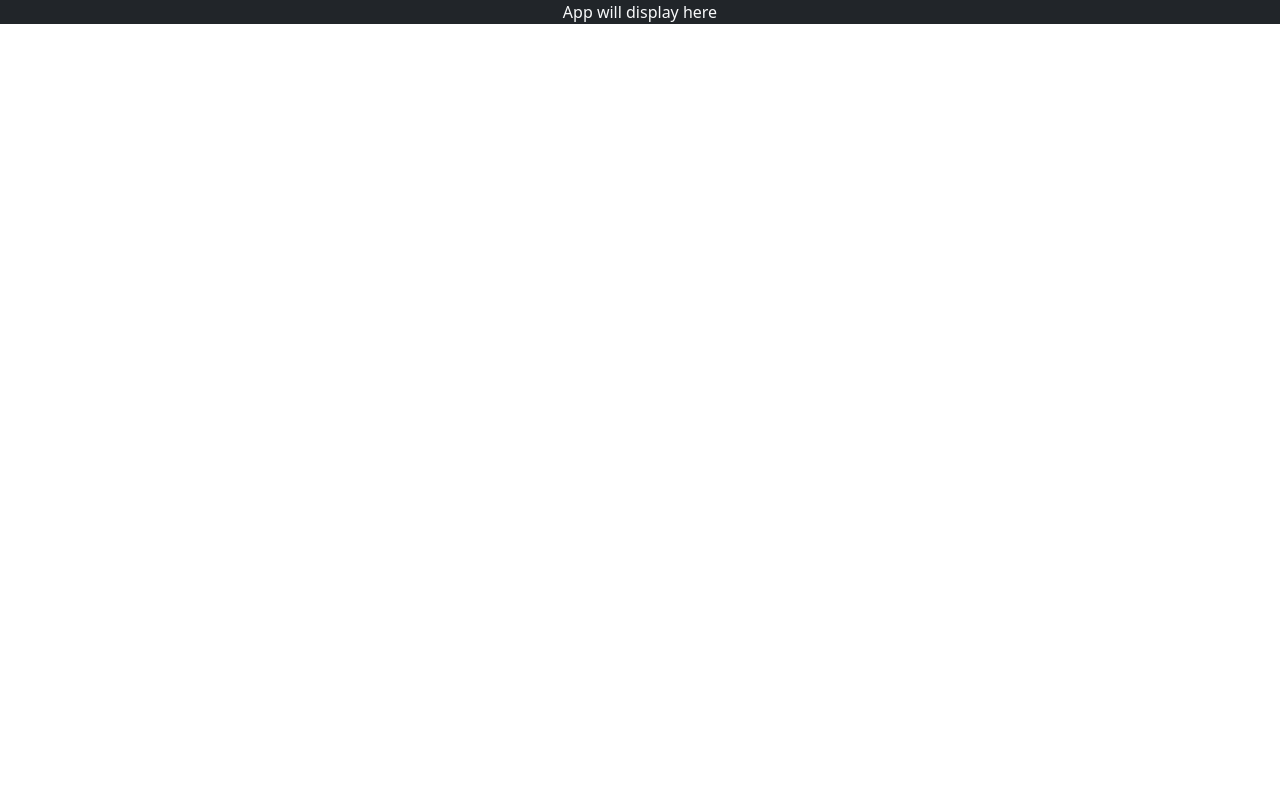
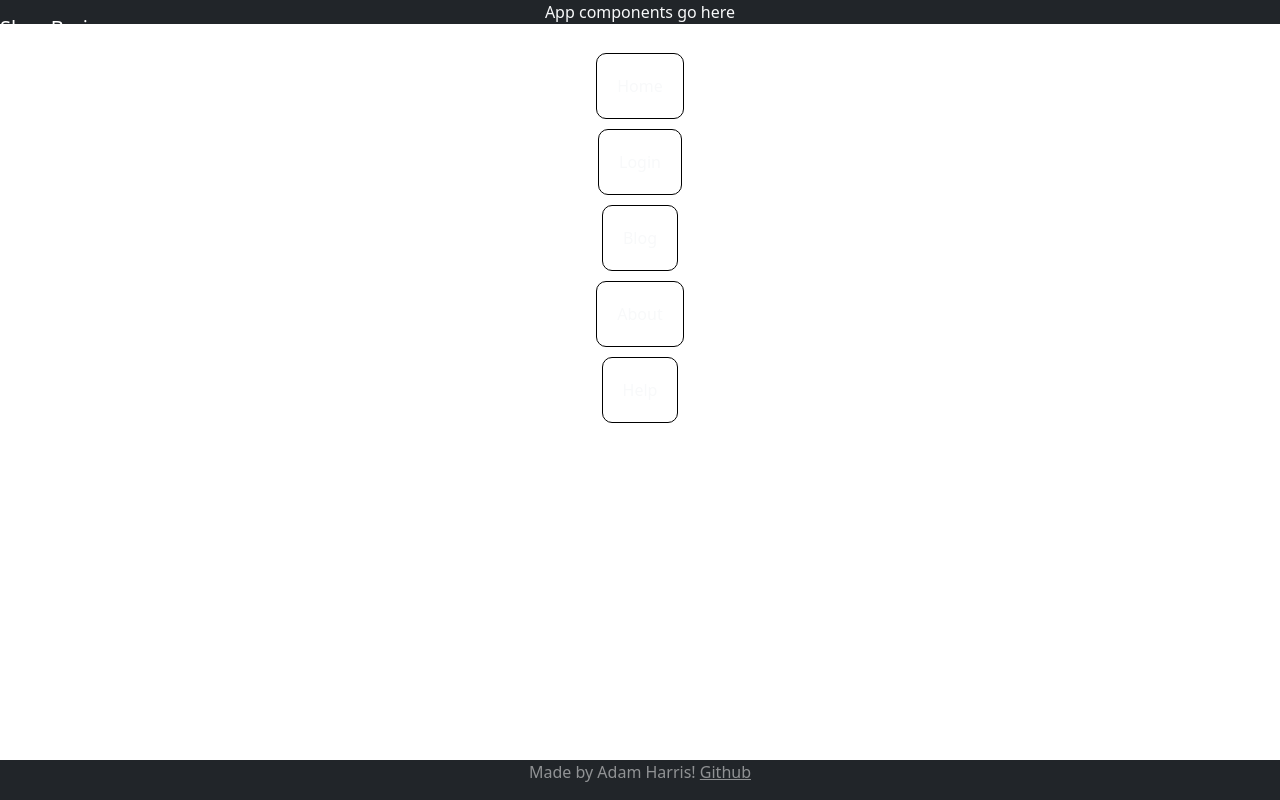
Before and after one commit to adammharris/startup, a React (Vite) app: page / in a window 1280 px wide. Built offline with nearby package versions, Linux system fonts and the light colour scheme.

Commit message:
Basic page layout, but broken

```diff
--- a/src/app.jsx
+++ b/src/app.jsx
@@ -3,5 +3,42 @@ import 'bootstrap/dist/css/bootstrap.min.css';
 import './app.css';
 
 export default function App() {
-  return <div className="body bg-dark text-light">App will display here</div>;
+  return (
+    <div className="body bg-dark text-light">
+        <header className="container-fluid">
+            <nav className="navbar fixed-top navbar-dark">
+                <div className="navbar-brand">
+                    ShowBrain
+                </div>
+                <menu className="navbar-nav">
+                    <li className="nav-item">
+                        Home
+                    </li>
+                    <li className="nav-item">
+                        Login
+                    </li>
+                    <li className="nav-item">
+                        Blog
+                    </li>
+                    <li className="nav-item">
+                        About
+                    </li>
+                    <li className="nav-item">
+                        Help
+                    </li>
+                </menu>
+            </nav>
+        </header>
+        <main>
+            App components go here
+        </main>
+
+        <footer className="bg-dark text-white-50">
+            <div className="container-fluid">
+                <span className="text-reset">Made by Adam Harris! </span>
+                <a className="text-reset" href="https://github.com/adammharris/startup">Github</a>
+            </div>
+        </footer>
+    </div>
+  );
 }
```
